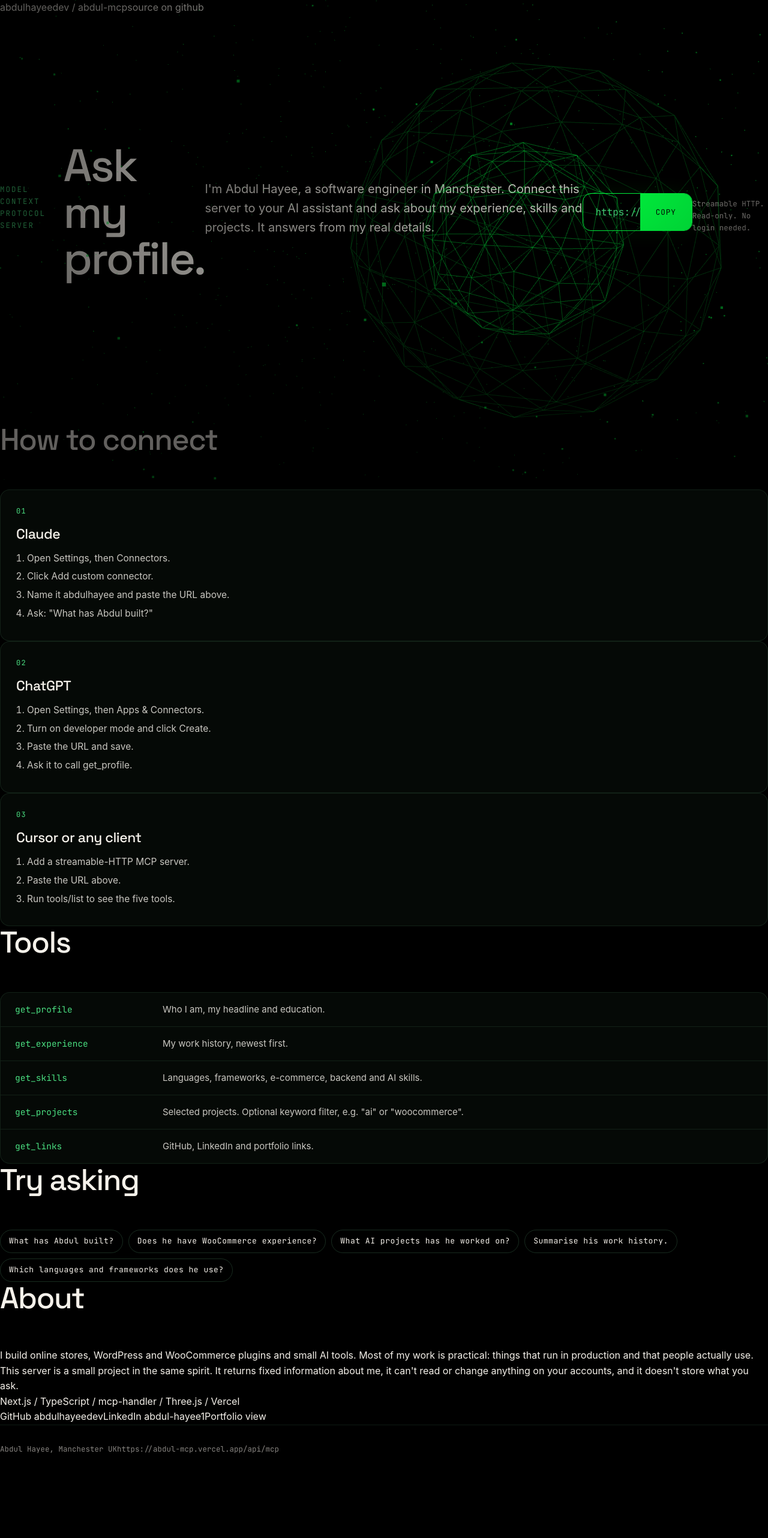
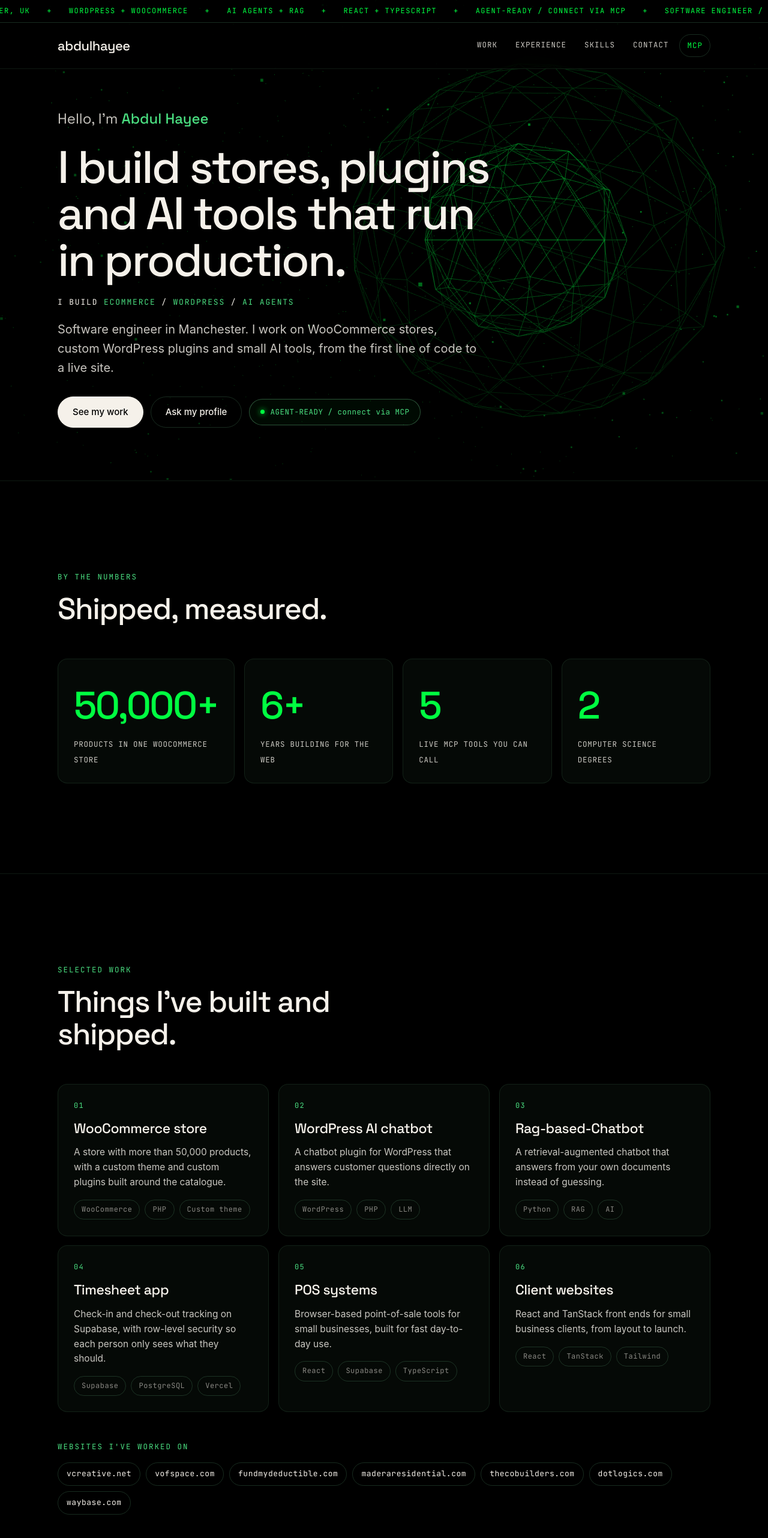
Before and after one commit to abdulhayeedev/abdul-mcp, a Next.js app: page / in a window 1280 px wide. Shown: the top 2564 px of the page at 60% size. Before the commit the page ends 2474 px from the top, so only its background shows below. Built offline with nearby package versions, Linux system fonts and the light colour scheme; a web font is replaced by a local one.

Commit message:
Refactor MCP_URL and update page structure

```diff
--- a/app/page.tsx
+++ b/app/page.tsx
@@ -1,22 +1,104 @@
 import Scene from "./Scene";
 import CopyButton from "./CopyButton";
+import Reveal from "./Reveal";
 
-const MCP_URL = "https://abdul-mcp.vercel.app/api/mcp";
+const SITE = "https://abdulhayee.vercel.app";
+const MCP_URL = SITE + "/api/mcp";
+
+const ticker = [
+  "Software engineer / Manchester, UK",
+  "WordPress + WooCommerce",
+  "AI agents + RAG",
+  "React + TypeScript",
+  "Agent-ready / connect via MCP",
+];
+
+const stats = [
+  ["50,000+", "products in one WooCommerce store"],
+  ["6+", "years building for the web"],
+  ["5", "live MCP tools you can call"],
+  ["2", "computer science degrees"],
+];
+
+const projects = [
+  {
+    n: "01",
+    name: "WooCommerce store",
+    text: "A store with more than 50,000 products, with a custom theme and custom plugins built around the catalogue.",
+    tags: ["WooCommerce", "PHP", "Custom theme"],
+  },
+  {
+    n: "02",
+    name: "WordPress AI chatbot",
+    text: "A chatbot plugin for WordPress that answers customer questions directly on the site.",
+    tags: ["WordPress", "PHP", "LLM"],
+  },
+  {
+    n: "03",
+    name: "Rag-based-Chatbot",
+    text: "A retrieval-augmented chatbot that answers from your own documents instead of guessing.",
+    tags: ["Python", "RAG", "AI"],
+    href: "https://github.com/abdulhayeedev/Rag-based-Chatbot",
+  },
+  {
+    n: "04",
+    name: "Timesheet app",
+    text: "Check-in and check-out tracking on Supabase, with row-level security so each person only sees what they should.",
+    tags: ["Supabase", "PostgreSQL", "Vercel"],
+  },
+  {
+    n: "05",
+    name: "POS systems",
+    text: "Browser-based point-of-sale tools for small businesses, built for fast day-to-day use.",
+    tags: ["React", "Supabase", "TypeScript"],
+  },
+  {
+    n: "06",
+    name: "Client websites",
+    text: "React and TanStack front ends for small business clients, from layout to launch.",
+    tags: ["React", "TanStack", "Tailwind"],
+  },
+];
+
+const sites = [
+  ["vcreative.net", "https://vcreative.net"],
+  ["vofspace.com", "https://vofspace.com"],
+  ["fundmydeductible.com", "https://fundmydeductible.com"],
+  ["maderaresidential.com", "https://maderaresidential.com"],
+  ["thecobuilders.com", "https://thecobuilders.com"],
+  ["dotlogics.com", "https://dotlogics.com"],
+  ["waybase.com", "https://waybase.com"],
+];
+
+const jobs = [
+  ["2025 - present", "Ecommerce Web Developer", "Arrow Engineering Components, Manchester", "Runs the technical stack of an industrial components e-commerce site on WordPress and WooCommerce: custom themes and plugins, payment and checkout flows, performance and SEO."],
+  ["2024 - 2025", "Software Engineer", "VulcanTech UK", "Python and Flask web applications, REST APIs and back-end services, with responsive front ends."],
+  ["2023 - 2024", "IT Support Engineer", "Techlio Pvt", "Hardware, software and network support, plus installing and maintaining systems."],
+  ["2021 - 2023", "Business Development Executive", "Gigalabs Ltd", "Lead generation, digital outreach and CRM-based relationship management."],
+];
+
+const skills = [
+  ["Languages", ["PHP", "JavaScript", "TypeScript", "Python", "HTML / CSS"]],
+  ["Frameworks", ["React", "Next.js", "TanStack", "Flask", "Tailwind", "Bootstrap"]],
+  ["Ecommerce / CMS", ["WordPress", "WooCommerce", "Shopify", "Elementor"]],
+  ["Backend / data", ["Supabase", "PostgreSQL", "MySQL", "REST APIs", "GraphQL"]],
+  ["AI", ["LLM integration", "RAG", "AI agents", "MCP servers"]],
+  ["Tools", ["Git", "GitHub", "Docker", "Vercel", "Figma"]],
+];
 
 const tools = [
   ["get_profile", "Who I am, my headline and education."],
   ["get_experience", "My work history, newest first."],
   ["get_skills", "Languages, frameworks, e-commerce, backend and AI skills."],
-  ["get_projects", "Selected projects. Optional keyword filter, e.g. \"ai\" or \"woocommerce\"."],
+  ["get_projects", "Selected projects, with an optional keyword filter."],
   ["get_links", "GitHub, LinkedIn and portfolio links."],
 ];
 
-const asks = [
-  "What has Abdul built?",
-  "Does he have WooCommerce experience?",
-  "What AI projects has he worked on?",
-  "Summarise his work history.",
-  "Which languages and frameworks does he use?",
+const faq = [
+  ["What do you build?", "Online stores, WordPress and WooCommerce plugins, React front ends and small AI tools. Mostly practical things that run in production."],
+  ["Where are you based?", "Manchester, UK."],
+  ["What is the MCP server on this site?", "A small read-only server. Connect it to Claude, ChatGPT or Cursor and the assistant can answer questions about my experience, skills and projects from my real details. It can't read or change anything on your accounts."],
+  ["Is the MCP server safe to connect?", "Yes. It only returns fixed information about me, needs no login and doesn't store what you ask."],
 ];
 
 export default function Home() {
@@ -24,30 +106,153 @@ export default function Home() {
     <>
       <Scene />
       <div className="veil" />
-      <main className="page">
-        <div className="top">
-          <span>abdulhayeedev / abdul-mcp</span>
-          <a href="https://github.com/abdulhayeedev/abdul-mcp">source on github</a>
+      <Reveal />
+      <div className="wrap">
+        <div className="ticker" aria-hidden="true">
+          <div className="track">
+            {[0, 1].map((k) => (
+              <span key={k}>
+                {ticker.map((t) => (
+                  <span key={t + k}>{t} <span>+</span></span>
+                ))}
+              </span>
+            ))}
+          </div>
         </div>
 
-        <header className="hero">
-          <div className="eyebrow">Model Context Protocol server</div>
-          <h1>Ask my profile.</h1>
-          <p className="lead">
-            I&apos;m Abdul Hayee, a software engineer in Manchester. Connect this server to your AI
-            assistant and ask about my experience, skills and projects. It answers from my real details.
+        <header className="header">
+          <div className="inner">
+            <a className="logo" href="#top">abdulhayee</a>
+            <nav className="nav">
+              <a href="#work">Work</a>
+              <a href="#experience">Experience</a>
+              <a href="#skills">Skills</a>
+              <a href="#contact">Contact</a>
+              <a className="mcp" href="#mcp">MCP</a>
+            </nav>
+          </div>
+        </header>
+
+        <main id="top">
+          <section className="hero">
+            <div className="inner">
+              <p className="hello reveal">Hello, I&apos;m <b>Abdul Hayee</b></p>
+              <h1 className="reveal">I build stores, plugins and AI tools that run in production.</h1>
+              <p className="tag reveal">I build <em>ecommerce</em> / <em>wordpress</em> / <em>ai agents</em></p>
+              <p className="lead reveal">
+                Software engineer in Manchester. I work on WooCommerce stores, custom WordPress plugins
+                and small AI tools, from the first line of code to a live site.
               </p>
-          <div className="urlbox">
+              <div className="cta reveal">
+                <a className="btn solid" href="#work">See my work</a>
+                <a className="btn" href="#mcp">Ask my profile</a>
+                <a className="badge" href="#mcp"><span className="dot" />AGENT-READY / connect via MCP</a>
+              </div>
+            </div>
+          </section>
+
+          <section className="s">
+            <div className="inner">
+              <div className="eyebrow reveal">By the numbers</div>
+              <h2 className="reveal">Shipped, measured.</h2>
+              <div className="grid g4">
+                {stats.map(([b, t]) => (
+                  <div className="card stat reveal" key={t}>
+                    <b>{b}</b>
+                    <span>{t}</span>
+                  </div>
+                ))}
+              </div>
+            </div>
+          </section>
+
+          <section className="s" id="work">
+            <div className="inner">
+              <div className="eyebrow reveal">Selected work</div>
+              <h2 className="reveal">Things I&apos;ve built and shipped.</h2>
+              <div className="grid g3">
+                {projects.map((p) => {
+                  const body = (
+                    <>
+                      <div className="n">{p.n}</div>
+                      <h3>{p.name}</h3>
+                      <p>{p.text}</p>
+                      <div className="meta">
+                        {p.tags.map((t) => (<span className="chip" key={t}>{t}</span>))}
+                      </div>
+                    </>
+                  );
+                  return p.href ? (
+                    <a className="card reveal" href={p.href} key={p.name}>{body}</a>
+                  ) : (
+                    <div className="card reveal" key={p.name}>{body}</div>
+                  );
+                })}
+              </div>
+              <div className="eyebrow reveal" style={{ marginTop: 48 }}>Websites I&apos;ve worked on</div>
+              <div className="chips reveal">
+                {sites.map(([label, href]) => (
+                  <a className="chip" href={href} key={href}>{label}</a>
+                ))}
+              </div>
+            </div>
+          </section>
+
+          <section className="s" id="experience">
+            <div className="inner">
+              <div className="eyebrow reveal">Experience</div>
+              <h2 className="reveal">Where I&apos;ve worked.</h2>
+              <div className="tl">
+                {jobs.map(([when, role, co, text]) => (
+                  <div className="row reveal" key={role + co}>
+                    <div className="when">{when}</div>
+                    <div>
+                      <h3>{role}</h3>
+                      <div className="co">{co}</div>
+                      <p>{text}</p>
+                    </div>
+                  </div>
+                ))}
+                <div className="row reveal">
+                  <div className="when">Education</div>
+                  <div>
+                    <h3>MSc Computer Science and Technology</h3>
+                    <div className="co">Ulster University, UK (2025) / BSc, The Superior University (2020 - 2024)</div>
+                  </div>
+                </div>
+              </div>
+            </div>
+          </section>
+
+          <section className="s" id="skills">
+            <div className="inner">
+              <div className="eyebrow reveal">Skills</div>
+              <h2 className="reveal">Tools I ship with, daily.</h2>
+              <div className="tl">
+                {skills.map(([k, list]) => (
+                  <div className="skillrow reveal" key={k as string}>
+                    <div className="k">{k as string}</div>
+                    <div className="chips">
+                      {(list as string[]).map((s) => (<span className="chip" key={s}>{s}</span>))}
+                    </div>
+                  </div>
+                ))}
+              </div>
+            </div>
+          </section>
+
+          <section className="s" id="mcp">
+            <div className="inner">
+              <div className="eyebrow reveal">Agent-ready</div>
+              <h2 className="reveal">Ask my profile from your agent.</h2>
+              <div className="urlbox reveal">
                 <code>{MCP_URL}</code>
                 <CopyButton text={MCP_URL} />
               </div>
-          <p className="note">Streamable HTTP. Read-only. No login needed.</p>
-        </header>
+              <p className="note reveal">Streamable HTTP. Read-only. No login needed.</p>
 
-        <section>
-          <h2>How to connect</h2>
-          <div className="grid3">
-            <div className="card">
+              <div className="grid g3" style={{ marginTop: 40 }}>
+                <div className="card reveal">
                   <div className="n">01</div>
                   <h3>Claude</h3>
                   <ol>
@@ -57,7 +262,7 @@ export default function Home() {
                     <li>Ask: &quot;What has Abdul built?&quot;</li>
                   </ol>
                 </div>
-            <div className="card">
+                <div className="card reveal">
                   <div className="n">02</div>
                   <h3>ChatGPT</h3>
                   <ol>
@@ -67,7 +272,7 @@ export default function Home() {
                     <li>Ask it to call get_profile.</li>
                   </ol>
                 </div>
-            <div className="card">
+                <div className="card reveal">
                   <div className="n">03</div>
                   <h3>Cursor or any client</h3>
                   <ol>
@@ -77,11 +282,8 @@ export default function Home() {
                   </ol>
                 </div>
               </div>
-        </section>
 
-        <section>
-          <h2>Tools</h2>
-          <div className="tools">
+              <div className="tools reveal">
                 {tools.map(([name, desc]) => (
                   <div className="tool" key={name}>
                     <code>{name}</code>
@@ -89,44 +291,44 @@ export default function Home() {
                   </div>
                 ))}
               </div>
-        </section>
-
-        <section>
-          <h2>Try asking</h2>
-          <div className="chips">
-            {asks.map((a) => (
-              <div className="chip" key={a}>{a}</div>
-            ))}
             </div>
           </section>
 
-        <section>
-          <h2>About</h2>
-          <div className="about">
-            <div>
-              <p>
-                I build online stores, WordPress and WooCommerce plugins and small AI tools. Most of my
-                work is practical: things that run in production and that people actually use.
-              </p>
-              <p>
-                This server is a small project in the same spirit. It returns fixed information about me,
-                it can&apos;t read or change anything on your accounts, and it doesn&apos;t store what you ask.
-              </p>
-              <div className="stack">Next.js / TypeScript / mcp-handler / Three.js / Vercel</div>
-            </div>
-            <div className="links">
-              <a href="https://github.com/abdulhayeedev">GitHub <span>abdulhayeedev</span></a>
-              <a href="https://www.linkedin.com/in/abdul-hayee1">LinkedIn <span>abdul-hayee1</span></a>
-              <a href="https://v0-shopify-portfolio-page.vercel.app/">Portfolio <span>view</span></a>
+          <section className="s">
+            <div className="inner">
+              <div className="eyebrow reveal">FAQ</div>
+              <h2 className="reveal">What people usually ask.</h2>
+              <div className="reveal">
+                {faq.map(([q, a]) => (
+                  <details key={q}>
+                    <summary>{q}</summary>
+                    <p>{a}</p>
+                  </details>
+                ))}
               </div>
             </div>
           </section>
 
+          <section className="s" id="contact">
+            <div className="inner">
+              <div className="eyebrow reveal">Contact</div>
+              <h2 className="big reveal">Find me on LinkedIn and GitHub.</h2>
+              <div className="cta reveal">
+                <a className="btn solid" href="https://www.linkedin.com/in/abdul-hayee1">LinkedIn</a>
+                <a className="btn" href="https://github.com/abdulhayeedev">GitHub</a>
+                <a className="btn" href="https://github.com/abdulhayeedev/abdul-mcp">Source of this site</a>
+              </div>
+            </div>
+          </section>
+        </main>
+
         <footer>
-          <span>Abdul Hayee, Manchester UK</span>
-          <span>{MCP_URL}</span>
+          <div className="inner">
+            <span>Abdul Hayee / Manchester, UK</span>
+            <span>Next.js / TypeScript / Three.js / Vercel</span>
+          </div>
         </footer>
-      </main>
+      </div>
     </>
   );
 }
```
Lines whose indentation alone changed are shown as unchanged.
